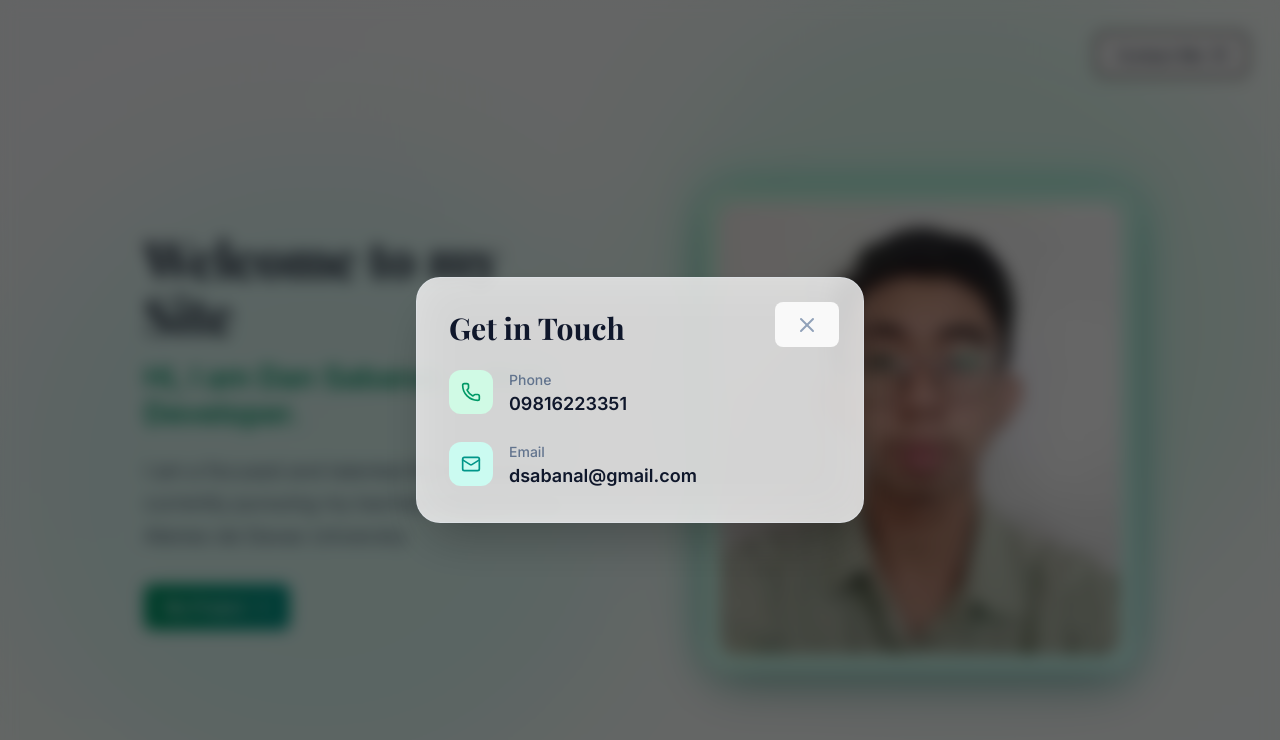
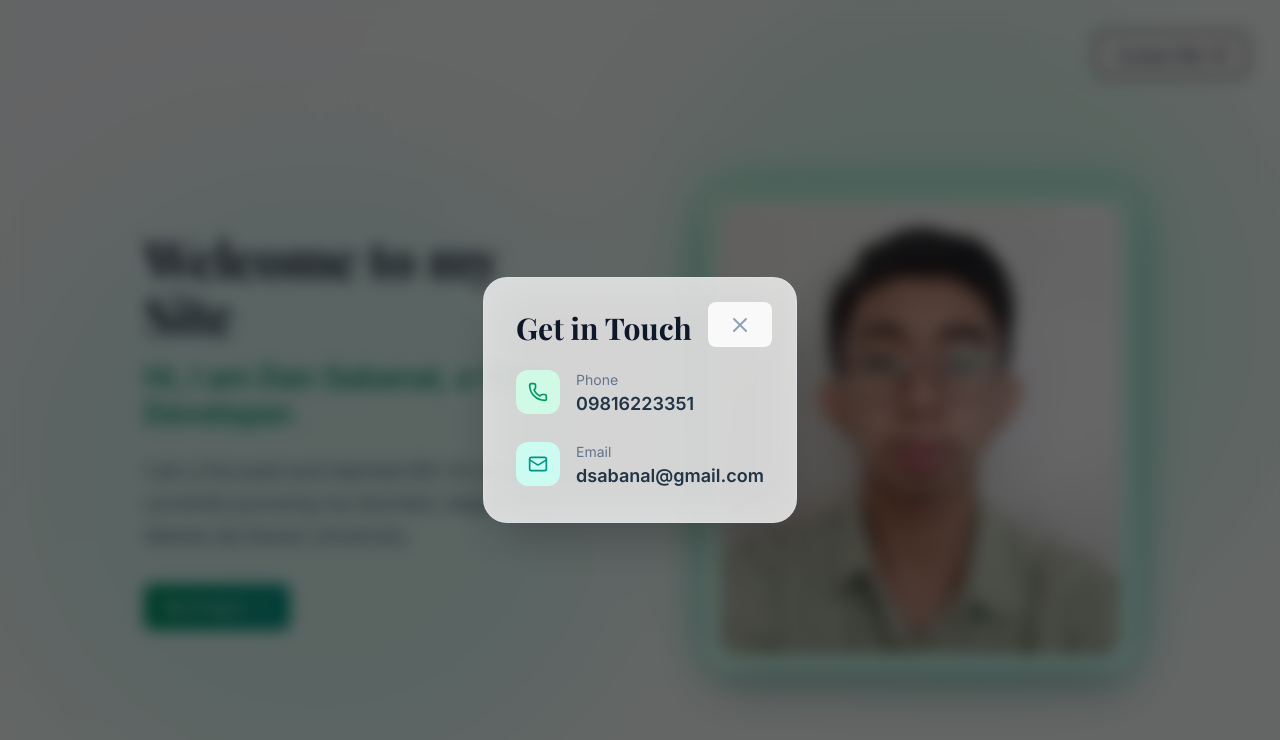
Before and after one commit to dsabanal/Website, a React (Vite) app: page / in a window 1280 px wide. Both pictures are taken after a click on the button "Contact Me". Shown: the top 740 px of the page. Built offline with nearby package versions, Linux system fonts and the light colour scheme.

Commit message:
Update App.tsx

```diff
--- a/src/App.tsx
+++ b/src/App.tsx
@@ -74,7 +74,11 @@ const Card: React.FC<CardProps> = ({ children, className = '' }) => {
 // Contact Info Component
 const ContactInfo: React.FC<ContactInfoProps> = ({ onClose }) => {
   return (
-    <div className="fixed inset-0 bg-black/60 backdrop-blur-sm z-50 flex items-center justify-center p-4 animate-fadeIn">
+    <div
+      className="fixed inset-0 bg-black/60 backdrop-blur-sm z-50 flex items-center justify-center p-4 animate-fadeIn"
+      onClick={onClose} // 👈 click background to close
+    >
+      <div onClick={(e) => e.stopPropagation()}>
         <Card className="max-w-md w-full relative animate-slideUp">
           <button
             onClick={onClose}
@@ -83,32 +87,38 @@ const ContactInfo: React.FC<ContactInfoProps> = ({ onClose }) => {
             <X className="w-6 h-6" />
           </button>
 
-        <h2 className="text-3xl font-bold text-slate-900 dark:text-white mb-6" style={{ fontFamily: "'Playfair Display', serif" }}>
+          <h2
+            className="text-3xl font-bold text-slate-900 dark:text-white mb-6"
+            style={{ fontFamily: "'Playfair Display', serif" }}
+          >
             Get in Touch
           </h2>
 
           <div className="space-y-6">
-          <div className="flex items-start gap-4 group cursor-pointer hover:translate-x-2 transition-transform">
-            <div className="bg-emerald-100 dark:bg-emerald-900/30 p-3 rounded-xl group-hover:scale-110 transition-transform">
+            <div className="flex items-start gap-4">
+              <div className="bg-emerald-100 dark:bg-emerald-900/30 p-3 rounded-xl">
                 <Phone className="w-5 h-5 text-emerald-600 dark:text-emerald-400" />
               </div>
               <div>
-              <p className="text-sm text-slate-500 dark:text-slate-400 font-medium">Phone</p>
-              <p className="text-lg text-slate-900 dark:text-white font-semibold">09816223351</p>
+                <p className="text-sm text-slate-500 dark:text-slate-400">Phone</p>
+                <p className="text-lg font-semibold">09816223351</p>
               </div>
             </div>
 
-          <div className="flex items-start gap-4 group cursor-pointer hover:translate-x-2 transition-transform">
-            <div className="bg-teal-100 dark:bg-teal-900/30 p-3 rounded-xl group-hover:scale-110 transition-transform">
+            <div className="flex items-start gap-4">
+              <div className="bg-teal-100 dark:bg-teal-900/30 p-3 rounded-xl">
                 <Mail className="w-5 h-5 text-teal-600 dark:text-teal-400" />
               </div>
               <div>
-              <p className="text-sm text-slate-500 dark:text-slate-400 font-medium">Email</p>
-              <p className="text-lg text-slate-900 dark:text-white font-semibold break-all">dsabanal@gmail.com</p>
+                <p className="text-sm text-slate-500 dark:text-slate-400">Email</p>
+                <p className="text-lg font-semibold break-all">
+                  dsabanal@gmail.com
+                </p>
               </div>
             </div>
           </div>
         </Card>
+      </div>
     </div>
   );
 };
@@ -116,8 +126,14 @@ const ContactInfo: React.FC<ContactInfoProps> = ({ onClose }) => {
 // Project Section Component
 const ProjectSection: React.FC<ProjectSectionProps> = ({ onClose }) => {
   return (
-    <div className="fixed inset-0 bg-black/60 backdrop-blur-sm z-50 overflow-y-auto p-4 animate-fadeIn">
-      <div className="min-h-screen flex items-center justify-center py-8">
+    <div
+      className="fixed inset-0 bg-black/60 backdrop-blur-sm z-50 overflow-y-auto p-4 animate-fadeIn"
+      onClick={onClose} // 👈 background click closes
+    >
+      <div
+        className="min-h-screen flex items-center justify-center py-8"
+        onClick={(e) => e.stopPropagation()} // 👈 card area safe
+      >
         <Card className="max-w-4xl w-full relative animate-slideUp">
           <button
             onClick={onClose}
```
Lines whose indentation alone changed are shown as unchanged.
